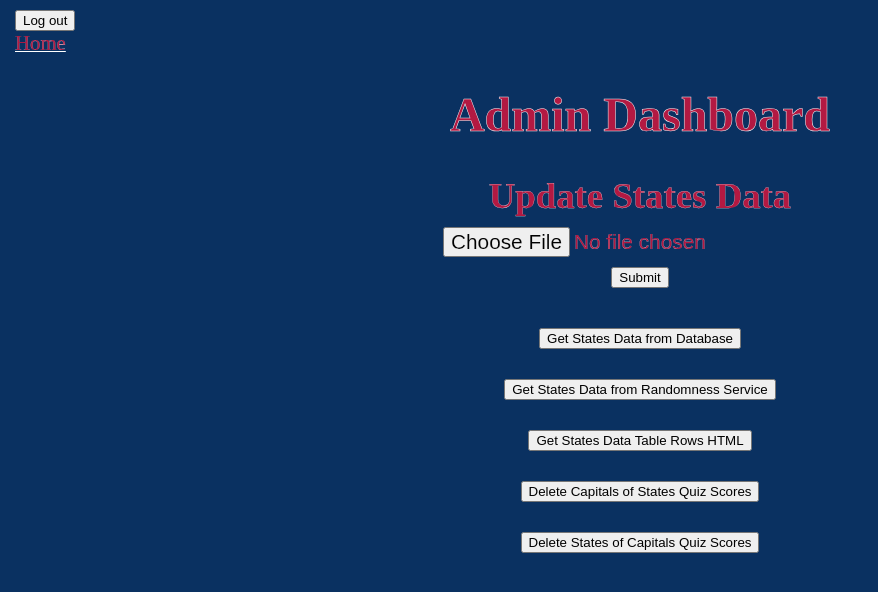
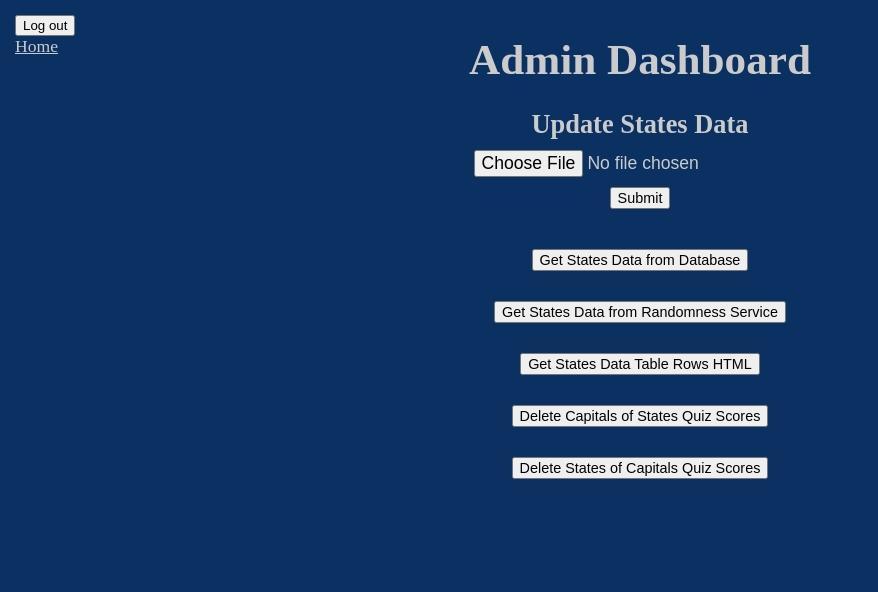
Before and after one commit to ncschroeder/US-Capitals-Quiz-Game, a Spring Boot app: page /admin in a window 1280 px wide. Shown: the top 592 px of the page, without its empty margins (0-878 px from the left). Run offline with Spring Boot 4, Linux system fonts and the light colour scheme; some of the project's set-up classes (security, data sources, template engines, error pages and the like) are left out, and stand-ins take their place.

Commit message:
Lots of front-end changes

```diff
--- a/Java_and_Spring_Version/src/main/resources/static/admin.css
+++ b/Java_and_Spring_Version/src/main/resources/static/admin.css
@@ -1,10 +1,10 @@
-#interactionContentDiv {
 #top-left-content-div {
     position: absolute;
     top: 15px;
     left: 15px;
 }
 
+#interaction-content-div {
     display: flex;
     flex-direction: column;
     text-align: center;
@@ -15,7 +15,7 @@ h2 {
     margin: 0;
 }
 
-#updateStatesDiv {
+#update-states-div {
     display: flex;
     flex-direction: column;
     align-items: center;
@@ -26,7 +26,7 @@ table {
     margin: 10px auto;
 }
 
-#statesHtmlOrErrorDiv > h2 {
+#states-html-or-error-div > h2 {
     margin-top: 10px;
 }
 
--- a/Java_and_Spring_Version/src/main/resources/static/admin.html
+++ b/Java_and_Spring_Version/src/main/resources/static/admin.html
@@ -1,11 +1,12 @@
 <!DOCTYPE html>
-<html lang='en'>
+<html lang="en-US">
 <head>
+    <meta charset="utf-8" />
     <title>Admin Dashboard</title>
-    <meta charset='UTF-8'>
-    <link rel='stylesheet' href='common.css' />
-    <link rel='stylesheet' href='admin.css' />
-    <script src='admin.js' defer></script>
+    <link rel="icon" href="us-favicon.png" type="image/x-icon" />
+    <link rel="stylesheet" href="common.css" />
+    <link rel="stylesheet" href="admin.css" />
+    <script src="admin.js" defer></script>
 </head>
 <body>
     <div id="top-left-content-div">
@@ -17,39 +18,39 @@
 
     <h1>Admin Dashboard</h1>
 
-    <div id='interactionContentDiv'>
-        <div id='updateStatesDiv'>
+    <div id="interaction-content-div" class="small-text">
+        <div id="update-states-div">
             <h2>Update States Data</h2>
-            <input type='file' id='statesFileInput' accept='.txt,.csv' />
-            <button id='statesSubmitBtn'>Submit</button>
-            <p id='statesSubmitStatusP'></p>
+            <input type="file" id="states-file-input" class="small-text" accept="text/plain" />
+            <button id="states-submit-btn">Submit</button>
+            <div id="states-submit-status-div"></div>
         </div>
 
 
-        <div id='getStatesFromDatabaseDiv'>
-            <button class='getStatesBtn'>Get States Data from Database</button>
-            <div class='statesOrErrorDiv'></div>
+        <div id="get-states-from-database-div">
+            <button class="get-states-btn">Get States Data from Database</button>
+            <div class="states-or-error-div"></div>
         </div>
 
-        <div id='getStatesFromRandomnessServiceDiv'>
-            <button class='getStatesBtn'>Get States Data from Randomness Service</button>
-            <div class='statesOrErrorDiv'></div>
+        <div id="get-states-from-randomness-service-div">
+            <button class="get-states-btn">Get States Data from Randomness Service</button>
+            <div class="states-or-error-div"></div>
         </div>
 
         <div>
-            <button id='getStatesHtmlBtn'>Get States Data Table Rows HTML</button>
-            <div id='statesHtmlOrErrorDiv'></div>
+            <button id="get-states-html-btn">Get States Data Table Rows HTML</button>
+            <div id="states-html-or-error-div"></div>
         </div>
 
 
-        <div id='deleteCapitalsOfStatesQuizScoresDiv'>
-            <button class='deleteScoresBtn'>Delete Capitals of States Quiz Scores</button>
-            <p class='deleteStatusP'></p>
+        <div id="delete-capitals-of-states-quiz-scores-div">
+            <button class="delete-scores-btn">Delete Capitals of States Quiz Scores</button>
+            <div class="delete-status-div"></div>
         </div>
 
-        <div id='deleteStatesOfCapitalsQuizScoresDiv'>
-            <button class='deleteScoresBtn'>Delete States of Capitals Quiz Scores</button>
-            <p class='deleteStatusP'></p>
+        <div id="delete-states-of-capitals-quiz-scores-div">
+            <button class="delete-scores-btn">Delete States of Capitals Quiz Scores</button>
+            <div class="delete-status-div"></div>
         </div>
     </div>
 </body>
--- a/Java_and_Spring_Version/src/main/resources/static/common.css
+++ b/Java_and_Spring_Version/src/main/resources/static/common.css
@@ -1,54 +1,55 @@
 /* This file has rules that apply to more than 1 HTML or FreeMarker template file. */
 
 body {
-    /*
-    Use the colors of the American flag; which are white, Old Glory Blue, and Old Glory Red.
-    These codes are from flagcolorcodes.com/usa.
-    */
+    /* This is Old Glory Blue, the blue on the American flag. */
     background-color: #0A3161;
-    --old-glory-red: #B31942;
-    color: var(--old-glory-red);
-    margin: 10px 15px 30px;
+    --custom-silver: #CBCBCB;
+    margin: 35px;
+}
+
+body, a {
+    color: var(--custom-silver);
+}
+
+body, button, input {
 }
 
 h1 {
     text-align: center;
-    font-size: 3rem;
-    -webkit-text-stroke: 0.5px white;
+    font-size: 2.7rem;
+    /* Default margin. */
+    margin: 0 0 25px;
 }
 
-h2, caption, th, #mainMenuLinksDiv a, #questionLegend {
-    font-size: 2.3rem;
-    -webkit-text-stroke: 0.25px white;
-    text-decoration-thickness: 0.25px; /* Underlines for links. */
+.medium-text, th {
+    font-size: 2rem;
 }
 
-td, a, p, label, input[type='file'] {
-    font-size: 1.3rem;
-    -webkit-text-stroke: 0.15px white;
-    text-decoration-thickness: 0.15px;
+.small-text, #top-left-home-link, td, label {
+    font-size: 1.1rem;
 }
 
-a {
-    color: var(--old-glory-red);
-    display: block;
+button {
+    font-size: 0.9rem;
 }
 
-p {
-    margin: 0;
+#top-left-home-link {
+    position: absolute;
+    left: 15px;
+    top: 15px;
 }
 
 table {
     margin: 0 auto;
-    --thick-border-style: 2px solid white;
-    --thin-border-style: 1px solid white;
+    text-align: center;
+    --thick-border-style: 2px solid var(--custom-silver);
+    --thin-border-style: 1px solid var(--custom-silver);
     border: var(--thick-border-style);
     border-collapse: collapse;
-    text-align: center;
 }
 
 th {
-    padding: 4px 7px;
+    padding: 8px 15px;
     border-bottom: var(--thick-border-style);
 }
 
@@ -57,6 +58,6 @@ th:nth-child(n + 2) {
 }
 
 td {
-    padding: 2px 7px;
+    padding: 7px 14px;
     border: var(--thin-border-style);
 }
--- a/Java_and_Spring_Version/src/main/resources/static/scores.js
+++ b/Java_and_Spring_Version/src/main/resources/static/scores.js
@@ -1,9 +1,11 @@
-const dateTimeStringsJson = document.getElementById('dateTimeStringsJsonScript').text;
+const dateTimeStringsJson = document.getElementById('date-time-strings-json-script').text;
 const dateTimeStrings = JSON.parse(dateTimeStringsJson);
-const dateTimeCells = document.getElementsByClassName('dateTimeCell');
+const dateTimeCells = document.getElementsByClassName('date-time-cell');
 const dateTimeFormat = new Intl.DateTimeFormat(undefined, { dateStyle: 'long', timeStyle: 'long' });
 
 for (let i = 0; i < dateTimeStrings.length; i++) {
     const dateTimeString = dateTimeFormat.format(new Date(dateTimeStrings[i]));
     dateTimeCells[i].textContent = dateTimeString;
 }
+
+document.getElementById('scores-table').style.visibility = 'visible';
--- a/Java_and_Spring_Version/src/main/resources/templates/login.ftl
+++ b/Java_and_Spring_Version/src/main/resources/templates/login.ftl
@@ -3,7 +3,7 @@
 <head>
     <meta charset="utf-8" />
     <title>Admin Login</title>
-    <link rel="icon" href="us_favicon.png" type="image/x-icon" />
+    <link rel="icon" href="us-favicon.png" type="image/x-icon" />
     <link rel="stylesheet" href="common.css" />
     <link rel="stylesheet" href="login.css" />
 </head>
@@ -20,7 +20,7 @@
     </div>
 
     <form action="/login" method="post">
-        <div id="inputs-div">
+        <div id="credentials-div">
             <label for="username-input">Username</label>
             <input type="text" id="username-input" name="username" />
 
```
Also changed, not shown: Java_and_Spring_Version/src/main/resources/static/admin.js (+23 -22 lines), Java_and_Spring_Version/src/main/resources/static/index.css (added, +28 -0 lines), Java_and_Spring_Version/src/main/resources/static/index.html (+14 -18 lines), Java_and_Spring_Version/src/main/resources/static/login.css (+10 -5 lines), Java_and_Spring_Version/src/main/resources/static/quiz.css (+30 -13 lines), Java_and_Spring_Version/src/main/resources/static/quiz.js (+34 -21 lines), Java_and_Spring_Version/src/main/resources/static/study.html (+13 -8 lines), Java_and_Spring_Version/src/main/resources/templates/quiz.ftl (+30 -26 lines), Java_and_Spring_Version/src/main/resources/templates/scores.ftl (+20 -8 lines), Java_and_Spring_Version/src/main/resources/static/us-favicon.png (added), Java_and_Spring_Version/src/main/resources/static/us-flag.png (added).
